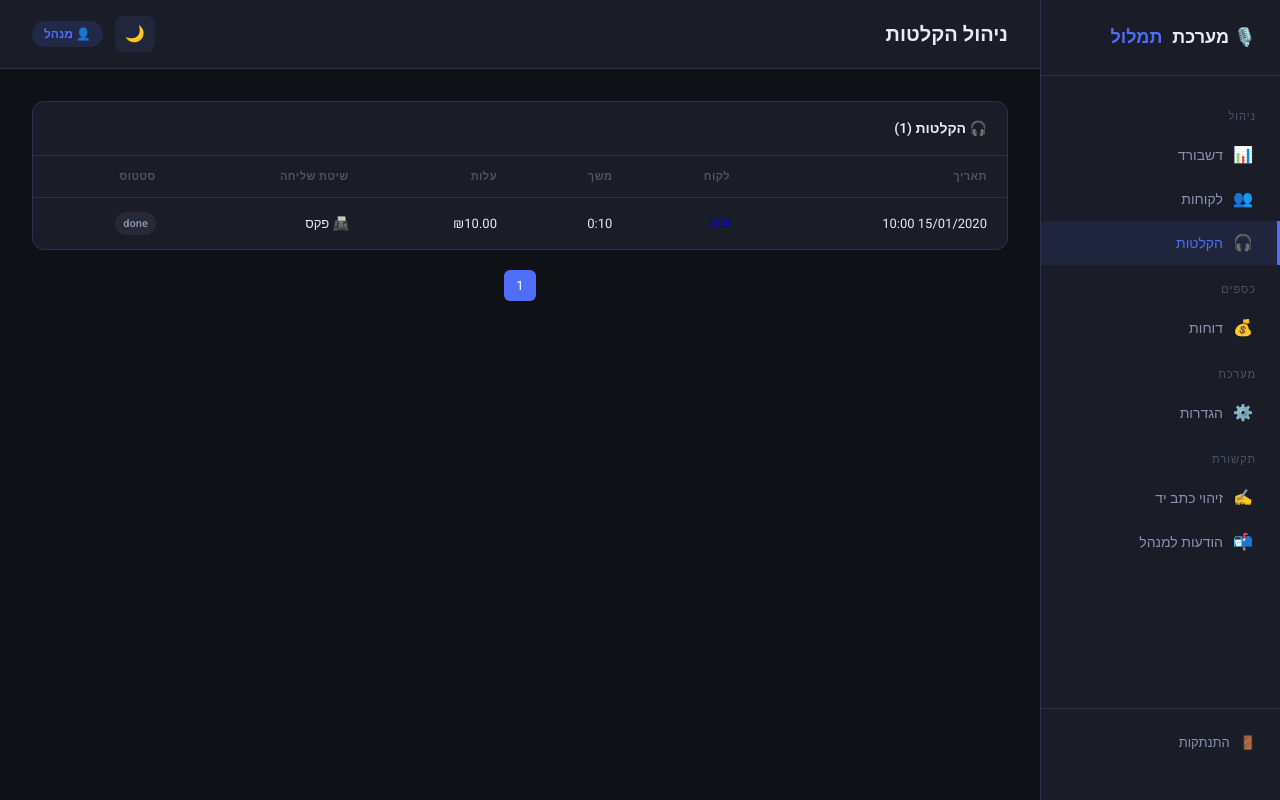
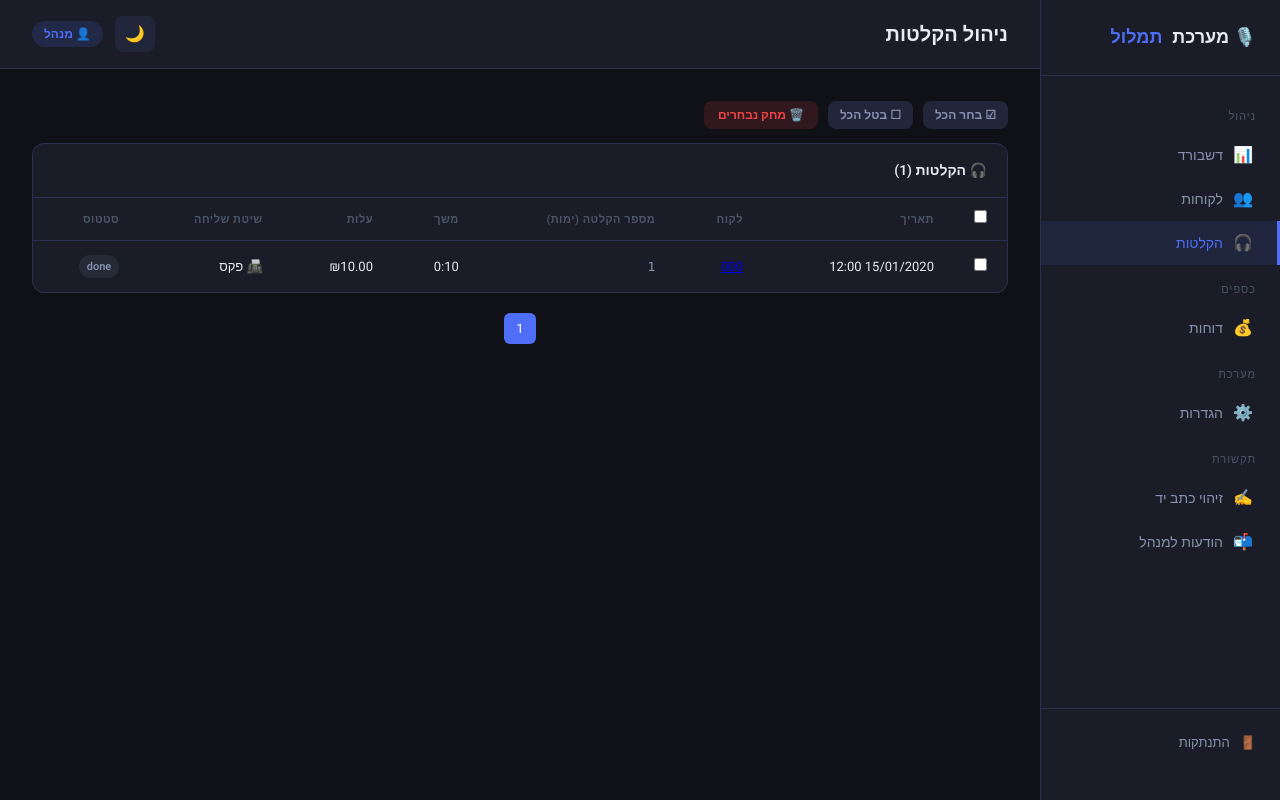
Before and after one commit to saryDavidovich/phone-transcription, a Flask app: page /admin/recordings in a window 1280 px wide. Run offline with Flask 3, Linux system fonts and the light colour scheme; a user stored in the database is signed in; tables that the repository leaves empty hold one stand-in row (values such as "Sample post").

Commit message:
Enhance recordings management interface with bulk actions

```diff
--- a/templates/admin/recordings.html
+++ b/templates/admin/recordings.html
@@ -2,30 +2,68 @@
 {% block title %}הקלטות{% endblock %}
 {% block page_title %}ניהול הקלטות{% endblock %}
 {% block content %}
+
+<form method="POST" action="/admin/recordings/bulk-delete" id="bulkForm" onsubmit="return confirmBulkDelete()">
+<input type="hidden" name="next" value="{{ request.full_path }}">
+
+<div style="display:flex;gap:10px;margin-bottom:14px;align-items:center;flex-wrap:wrap">
+  <button type="button" onclick="selectAll()" class="btn btn-ghost" style="font-size:12px;padding:5px 12px">☑ בחר הכל</button>
+  <button type="button" onclick="deselectAll()" class="btn btn-ghost" style="font-size:12px;padding:5px 12px">☐ בטל הכל</button>
+  <button type="submit" class="btn btn-danger" style="font-size:12px;padding:5px 14px">🗑️ מחק נבחרים</button>
+</div>
+
 <div class="table-card">
   <div class="table-header"><span class="table-title">🎧 הקלטות ({{ recordings.total }})</span></div>
   <table>
-    <thead><tr><th>תאריך</th><th>לקוח</th><th>משך</th><th>עלות</th><th>שיטת שליחה</th><th>סטטוס</th></tr></thead>
+    <thead><tr>
+      <th style="width:36px;text-align:center"><input type="checkbox" id="checkAll" onchange="toggleAll(this)"></th>
+      <th>תאריך</th><th>לקוח</th><th>מספר הקלטה (ימות)</th><th>משך</th><th>עלות</th><th>שיטת שליחה</th><th>סטטוס</th>
+    </tr></thead>
     <tbody>
       {% for rec in recordings.items %}
-      <tr onclick="location='/admin/recordings/{{rec.id}}'" style="cursor:pointer">
-        <td>{{ rec.created_at.strftime('%d/%m/%Y %H:%M') }}</td>
-        <td><a href="/admin/customers/{{ rec.customer_id }}" onclick="event.stopPropagation()">{{ rec.customer.phone }}</a></td>
-        <td>{{ rec.duration_seconds // 60 }}:{{ '%02d'%(rec.duration_seconds % 60) }}</td>
-        <td>₪{{ "%.2f"|format(rec.cost) }}</td>
-        <td>{{ '📧 מייל' if rec.delivery_method == 'email' else '📠 פקס' }}</td>
-        <td>{% if rec.status == 'delivered' %}<span class="badge badge-green">נשלח</span>
-            {% elif rec.status == 'transcribing' %}<span class="badge badge-amber">מתמלל</span>
-            {% elif rec.status == 'error' %}<span class="badge badge-red">שגיאה</span>
-            {% else %}<span class="badge badge-gray">{{ rec.status }}</span>{% endif %}</td>
+      <tr>
+        <td style="text-align:center" onclick="event.stopPropagation()"><input type="checkbox" name="recording_ids" value="{{ rec.id }}" class="row-check"></td>
+        <td onclick="location='/admin/recordings/{{rec.id}}'" style="cursor:pointer">{{ rec.created_at | il_time }}</td>
+        <td onclick="location='/admin/recordings/{{rec.id}}'" style="cursor:pointer"><a href="/admin/customers/{{ rec.customer_id }}" onclick="event.stopPropagation()">{{ rec.customer.phone }}</a></td>
+        <td onclick="location='/admin/recordings/{{rec.id}}'" style="cursor:pointer;color:#8892b0;font-family:monospace">{{ rec.call_id or '—' }}</td>
+        <td onclick="location='/admin/recordings/{{rec.id}}'" style="cursor:pointer">{{ rec.duration_seconds // 60 }}:{{ '%02d'%(rec.duration_seconds % 60) }}</td>
+        <td onclick="location='/admin/recordings/{{rec.id}}'" style="cursor:pointer">₪{{ "%.2f"|format(rec.cost) }}</td>
+        <td onclick="location='/admin/recordings/{{rec.id}}'" style="cursor:pointer">{{ '📧 מייל' if rec.delivery_method == 'email' else '📠 פקס' }}</td>
+        <td onclick="location='/admin/recordings/{{rec.id}}'" style="cursor:pointer">
+          {% if rec.status == 'delivered' %}<span class="badge badge-green">נשלח</span>
+              {% elif rec.status == 'transcribing' %}<span class="badge badge-amber">מתמלל</span>
+              {% elif rec.status == 'pending_payment' %}<span class="badge badge-amber">ממתין לתשלום</span>
+              {% elif rec.status == 'error' %}<span class="badge badge-red">שגיאה</span>
+              {% else %}<span class="badge badge-gray">{{ rec.status }}</span>{% endif %}</td>
       </tr>
       {% endfor %}
     </tbody>
   </table>
 </div>
+</form>
+
 <div class="pagination">
   {% for p in recordings.iter_pages() %}
     {% if p %}<a href="?page={{ p }}" class="page-btn {% if p == recordings.page %}active{% endif %}">{{ p }}</a>{% endif %}
   {% endfor %}
 </div>
+
+<script>
+function selectAll() {
+  document.querySelectorAll('.row-check').forEach(c => c.checked = true);
+  document.getElementById('checkAll').checked = true;
+}
+function deselectAll() {
+  document.querySelectorAll('.row-check').forEach(c => c.checked = false);
+  document.getElementById('checkAll').checked = false;
+}
+function toggleAll(cb) {
+  document.querySelectorAll('.row-check').forEach(c => c.checked = cb.checked);
+}
+function confirmBulkDelete() {
+  const checked = document.querySelectorAll('.row-check:checked').length;
+  if (checked === 0) { alert('לא נבחרו הקלטות'); return false; }
+  return confirm('למחוק ' + checked + ' הקלטות נבחרות? פעולה זו אינה הפיכה!');
+}
+</script>
 {% endblock %}
```
